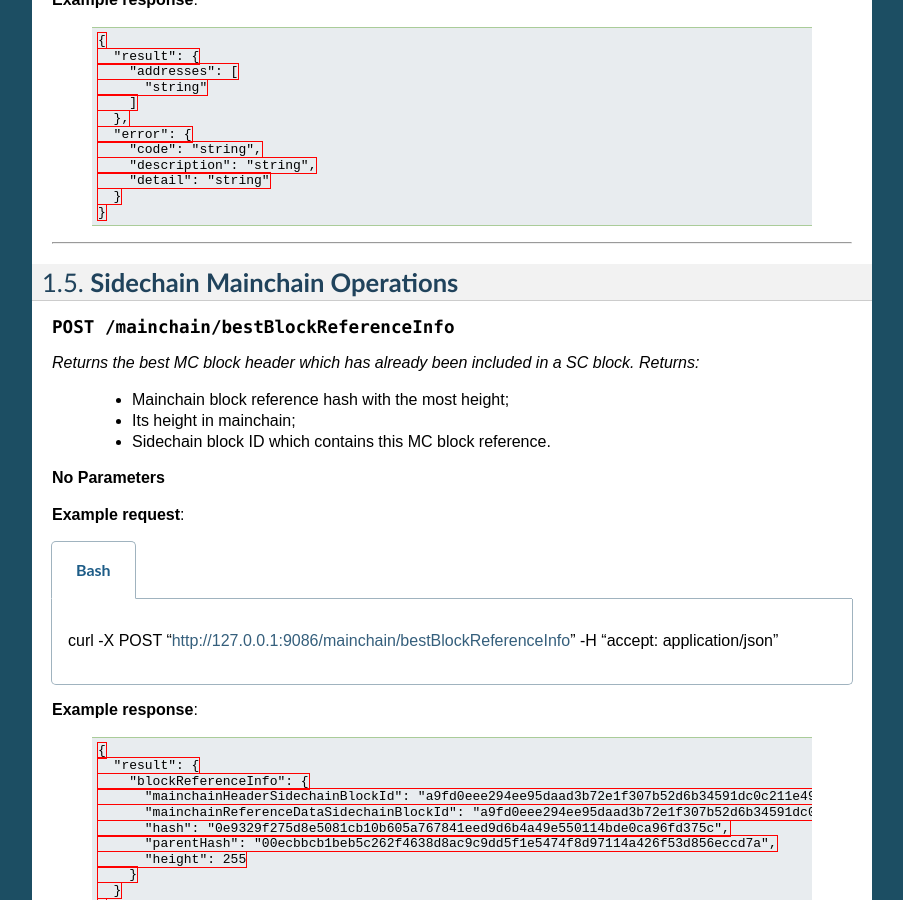
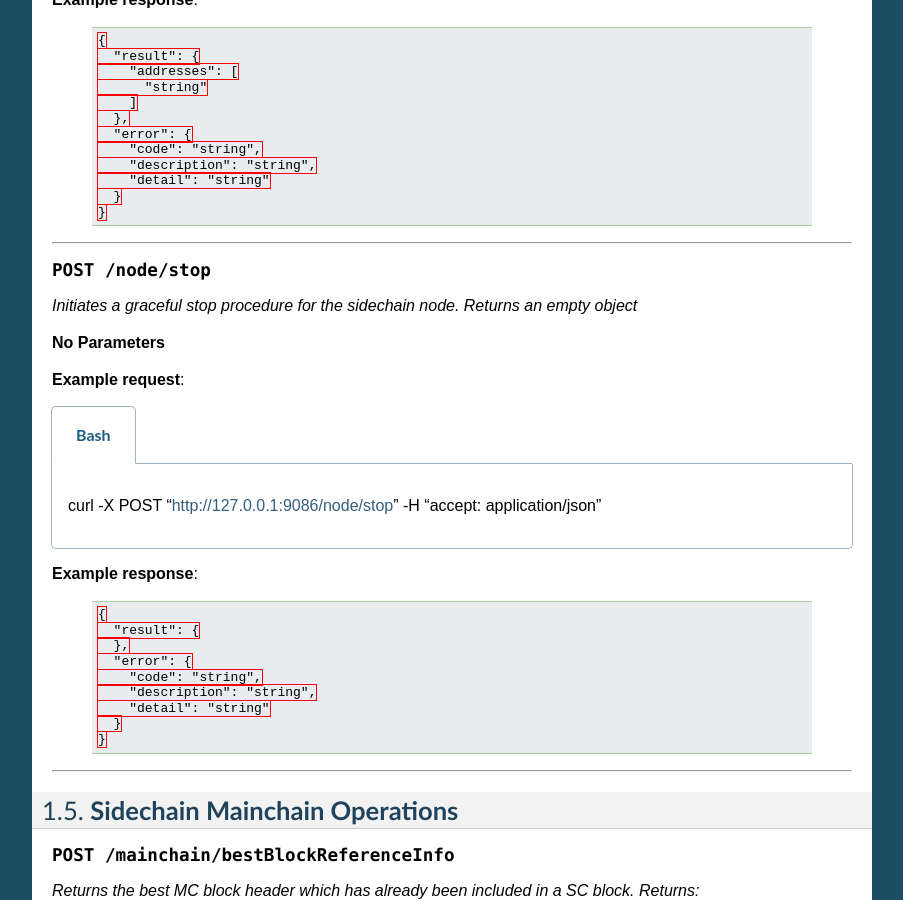
Before and after one commit to HorizenOfficial/developer-horizen-global, a Sphinx documentation site: the page built from docs/reference/01-scnode-api-spec.rst, in a window 1280 px wide and 900 px high, scrolled down 20338 px. Shown: the whole window, without its empty margins (198-1101 px from the left). Built offline with Sphinx 7.4.7, drawn with Linux system fonts in a browser that asks for light colours.

Commit message:
Added http API node/stop

```diff
--- a/docs/reference/01-scnode-api-spec.rst
+++ b/docs/reference/01-scnode-api-spec.rst
@@ -1266,6 +1266,38 @@ _______
 _______
 
 
+.. http:post:: /node/stop
+
+*Initiates a graceful stop procedure for the sidechain node. Returns an empty object*
+
+
+**No Parameters**
+
+**Example request**:
+
+.. tabs::
+
+   .. tab:: Bash
+
+      curl -X POST "http://127.0.0.1:9086/node/stop" -H "accept: application/json"
+
+
+**Example response**:
+
+   .. sourcecode:: http
+
+      {
+        "result": {
+        },
+        "error": {
+          "code": "string",
+          "description": "string",
+          "detail": "string"
+        }
+      }
+_______
+
+
 =====
 **Sidechain Mainchain Operations**
 =====
```
